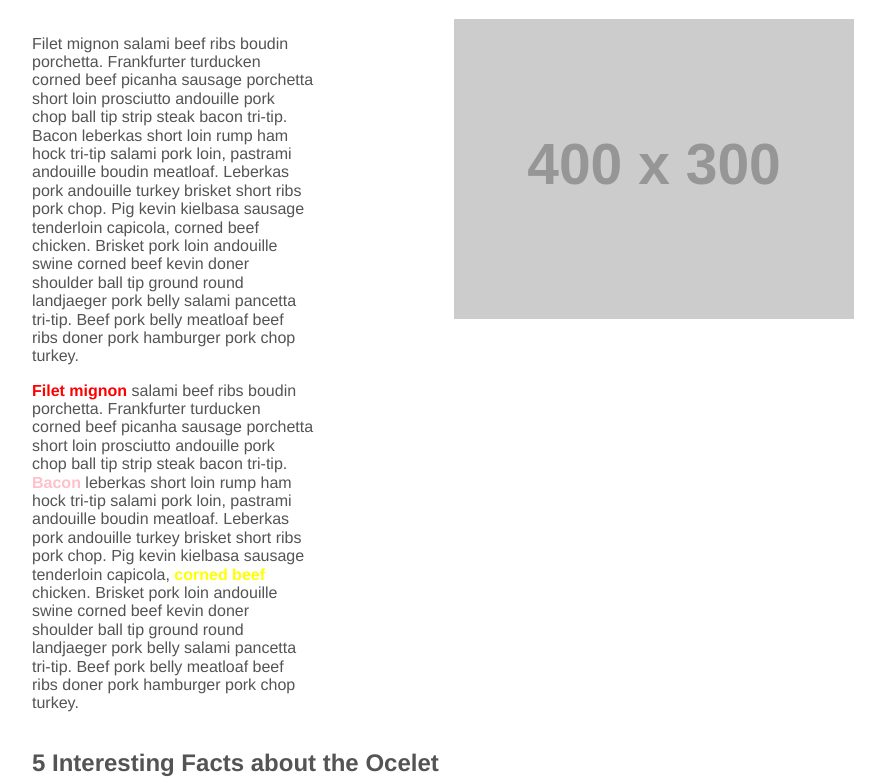
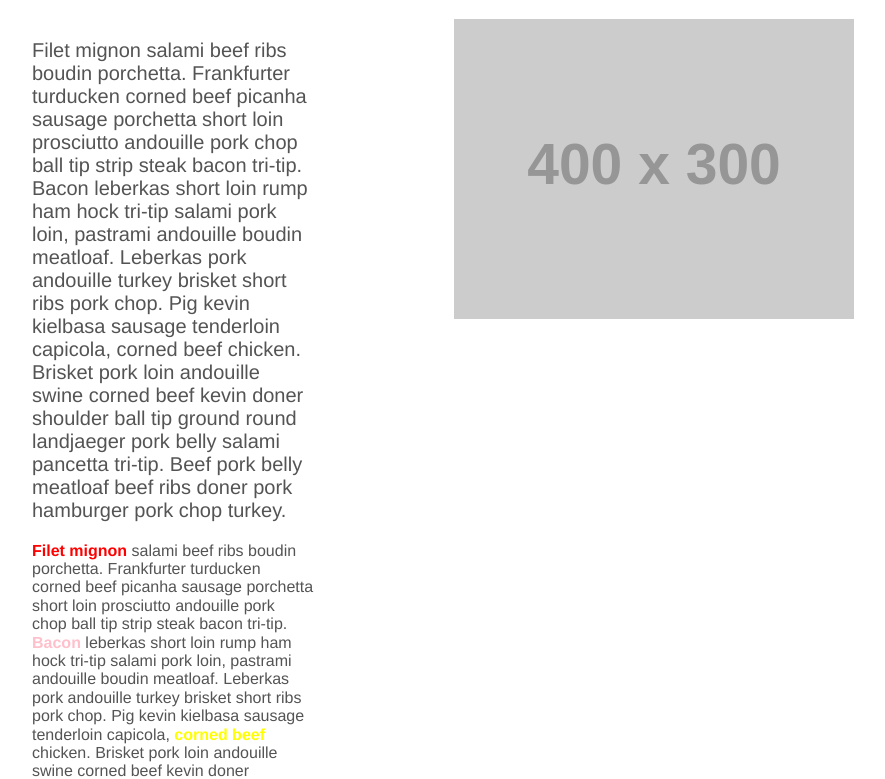
Before and after one commit to NickEngert/NickEngert.github.io, a plain HTML site: page index.html in a window 1280 px wide. Shown: the part 61-840 px from the top of the page, without its empty margins (256-1141 px from the left). Drawn offline with nearby package versions, Linux system fonts and the light colour scheme; placeholder pictures from the web are drawn by us; a script that the page names is missing.

Commit message:
Update style.css

```diff
--- a/css/style.css
+++ b/css/style.css
@@ -17,7 +17,10 @@ body {
     color: #545454;
     background-color: #ffffff;
     box-shadow: 0 0 2px rgba(0, 0, 0, 0.06);
-}
+      }
+p:first-of-type {
+  font-size: 1.25em;
+                  }
 table, tr, th, td {
       border: 1px solid black;
       padding: 8px;
```
